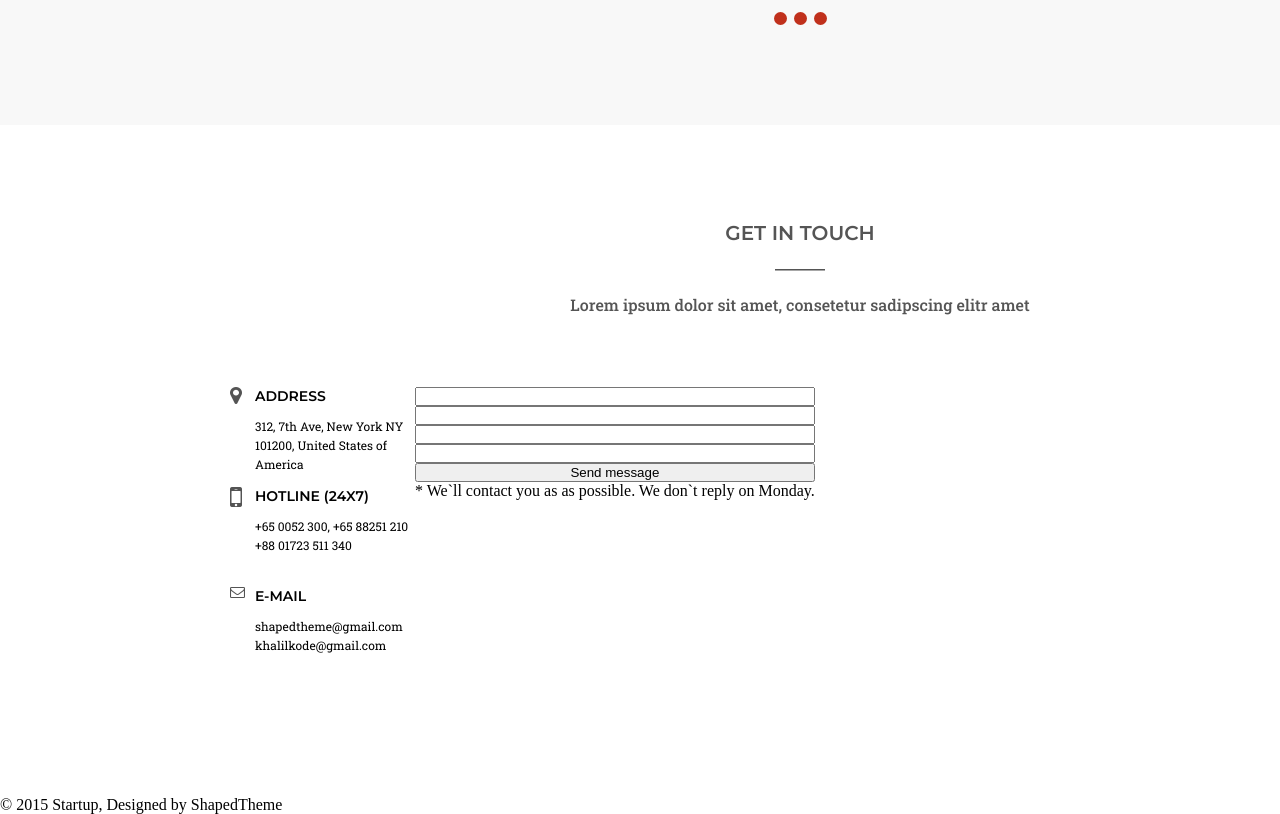
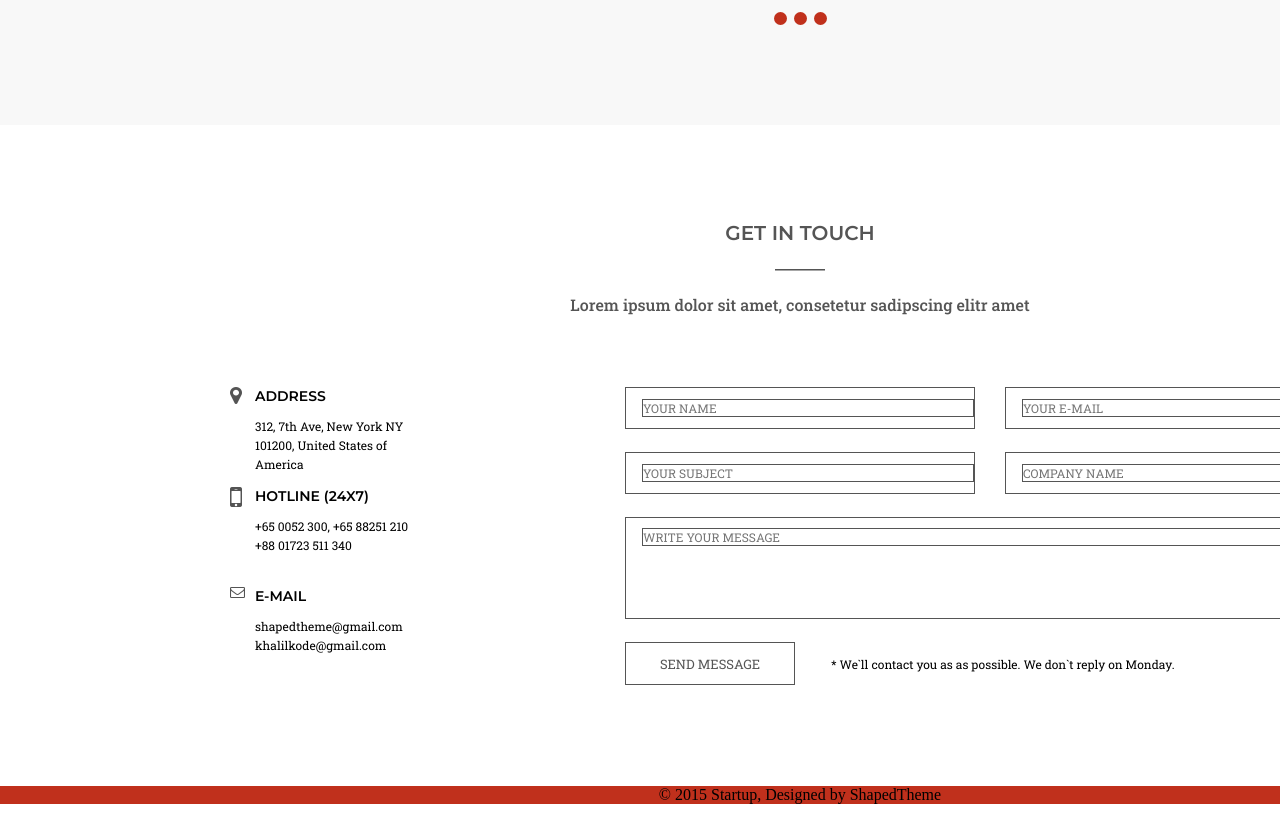
Before and after one commit to pitwells/Site_StartUp, a plain HTML site: page index.html in a window 1280 px wide. Shown: the part 5380-6194 px from the top of the page. Drawn offline with Linux system fonts and the light colour scheme.

Commit message:
add come style

```diff
--- a/index.html
+++ b/index.html
@@ -261,25 +261,32 @@
                 <span>shapedtheme@gmail.com khalilkode@gmail.com</span>
             </div>
             <form action="">
-                <input type="text" name="Your name" id="">
-                <input type="email" name="Your e-mail" id="">
-                <input type="text" name="Your subject" id="">
-                <input type="text" name="Write your message" id="">
-                <button type="button">Send message</button>
-                <span>* We`ll contact you as as possible. We don`t reply on Monday.</span>
+                <div>
+                    <input type="text" name="Your name" id="" placeholder="Your name">
+                    <input type="email" name="Your e-mail" id="" placeholder="Your e-mail">
+                </div>
+                <div>
+                    <input type="text" name="Your subject" id="" placeholder="Your subject">
+                    <input type="text" name="Company name" id="" placeholder="Company name">
+                </div>
+                <textarea name="" id="" cols="30" rows="10" placeholder="Write your message"></textarea>
+                <div>
+                    <button type="button">Send message</button>
+                    <span>* We`ll contact you as as possible. We don`t reply on Monday.</span>
+                </div>
             </form>
         </div>
     </section>
     <footer>
         <div>
             <ul>
-                <li><a href="#fb"><img src="img/soc_icons.png" alt="fb"></a></li>
-                <li><a href="#tw"><img src="img/soc_icons.png" alt="tw"></a></li>
-                <li><a href="#gl"><img src="img/soc_icons.png" alt="gl"></a></li>
-                <li><a href="ln"><img src="img/soc_icons.png" alt="im"></a></li>
+                <li><a href="#fb"></a></li>
+                <li><a href="#tw"></a></li>
+                <li><a href="#gl"></a></li>
+                <li><a href="ln"></a></li>
             </ul>
+            <span>© 2015 Startup, Designed by ShapedTheme</span>
         </div>
-        <span>© 2015 Startup, Designed by ShapedTheme</span>
     </footer>
 </body>
 </html>
--- a/style.css
+++ b/style.css
@@ -770,7 +770,9 @@ article img {
     margin-right: 7px;
 }
 
-
+.contact-form {
+    padding-bottom: 101px;
+}
 .contact-form__common-section {
     display: flex;
     justify-content: flex-start;
@@ -788,6 +790,10 @@ article img {
 .contact-form__common-section form {
     display: flex;
     flex-direction: column;
+}
+
+.contact-form__address-text {
+    margin-right: 210px;
 }
 
 .contact-form__address-text h7 {
@@ -812,7 +818,6 @@ article img {
 .contact-form__address-text h7::before {
     content: ' ';
     display: flex;
-    /* background-image: url(img/contact_icon_1.png); */
     background-repeat: no-repeat;
     width: 16px;
     height: 21px;
@@ -825,5 +830,98 @@ article img {
 .email::before {background-image: url(img/contact_icon_3.png);}
 
 .contact-form__address-text span:nth-of-type(2) {width: 160px;}
+.contact-form__address-text h7:nth-of-type(3) {margin-top: 19px;}
 
-.contact-form__address-text h7:nth-of-type(3) {margin-top: 19px;}
+.contact-form__common-section input {
+    border: 1px solid #555555;
+    height: 40px;
+    width: 332px;
+    margin-right: 30px;
+    margin-bottom: 23px;
+    padding-left: 16px;
+}
+
+.contact-form__common-section input::placeholder {
+    border: 1px solid #555555;
+    font-family: "Roboto Slab", serif;
+    text-transform: uppercase;
+    font-size: 12px;
+}
+
+.contact-form__common-section input:focus {
+    border: 1px solid #c0301c;
+    outline: none;
+}
+
+.contact-form__common-section textarea {
+    width: 712px;
+    height: 90px;
+    padding-left: 16px;
+    border: 1px solid #555555;
+    resize: none;
+    padding-top: 10px;
+    margin-bottom: 23px;
+}
+
+.contact-form__common-section textarea::placeholder {
+    border: 1px solid #555555;
+    font-family: "Roboto Slab", serif;
+    text-transform: uppercase;
+    font-size: 12px;
+    line-height: 16px;
+}
+
+.contact-form__common-section textarea:focus {
+    border: 1px solid #c0301c;
+    outline: none;
+}
+
+.contact-form__common-section form div {
+    display: flex;
+    flex-direction: row;
+}
+
+.contact-form__common-section form button {
+    width: 170px;
+    height: 43px;
+    border: 1px solid #555555;
+    font-family: "Roboto Slab", serif;
+    text-transform: uppercase;
+    font-weight: 400;
+    font-size: 13px;
+    background-color: transparent;
+    color: #555555;
+    margin-right: 36px;
+}
+
+.contact-form__common-section form button:hover {
+    border: 1px solid #c0301c;
+    color: #c0301c;
+    cursor: pointer;
+}
+
+.contact-form__common-section form div:nth-child(4) {
+    display: flex;
+    align-items: center;
+    font-family: "Roboto Slab", serif;
+    font-size: 12px;
+}
+
+footer {
+    background-color: #c0301c;
+    width: 1600px;
+    display: flex;
+    justify-content: center;
+    margin: auto;
+}
+
+footer div {
+    display: flex;
+    justify-content: center;
+    margin: auto;
+    flex-direction: column;
+}
+
+footer ul {
+    list-style: none;
+}
```
